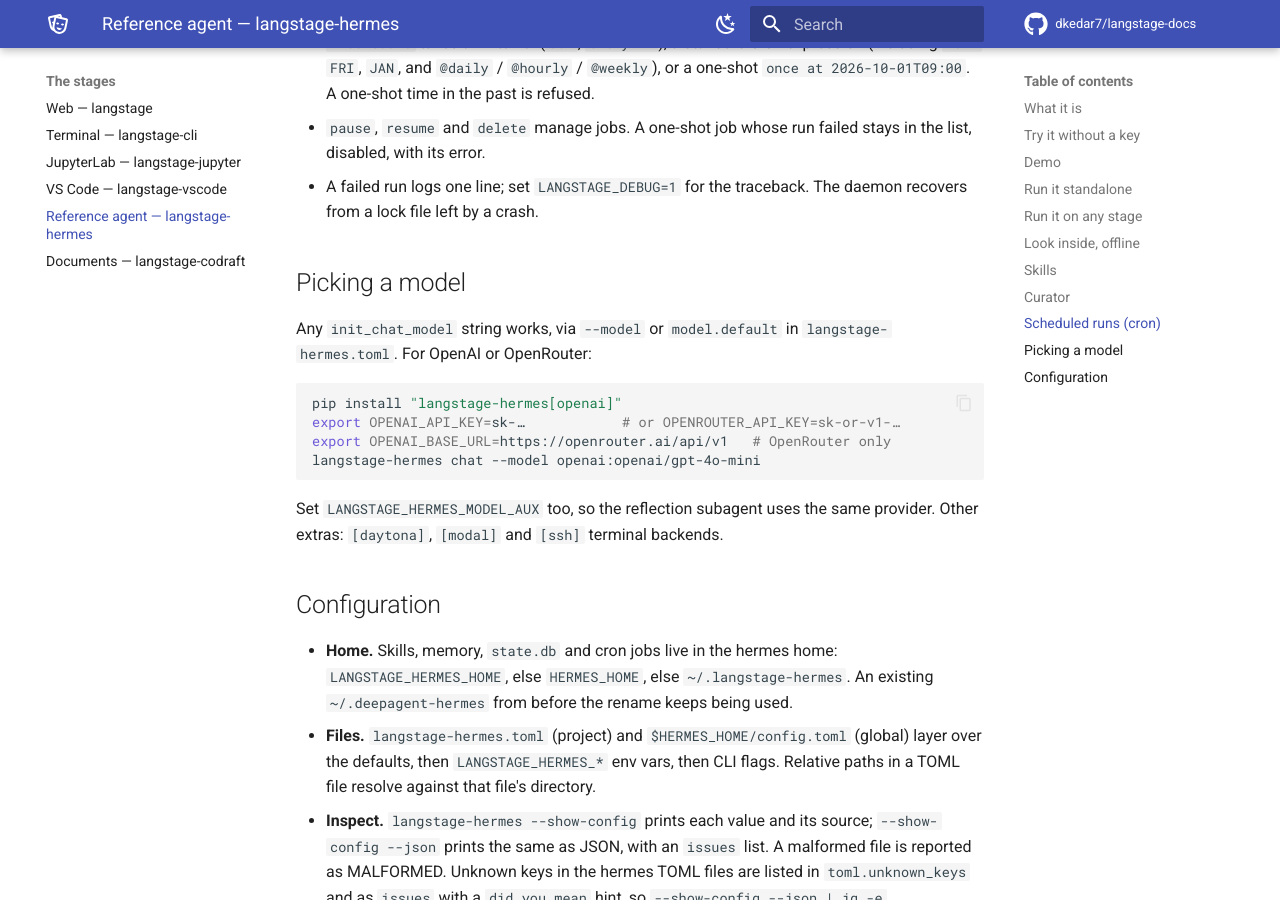
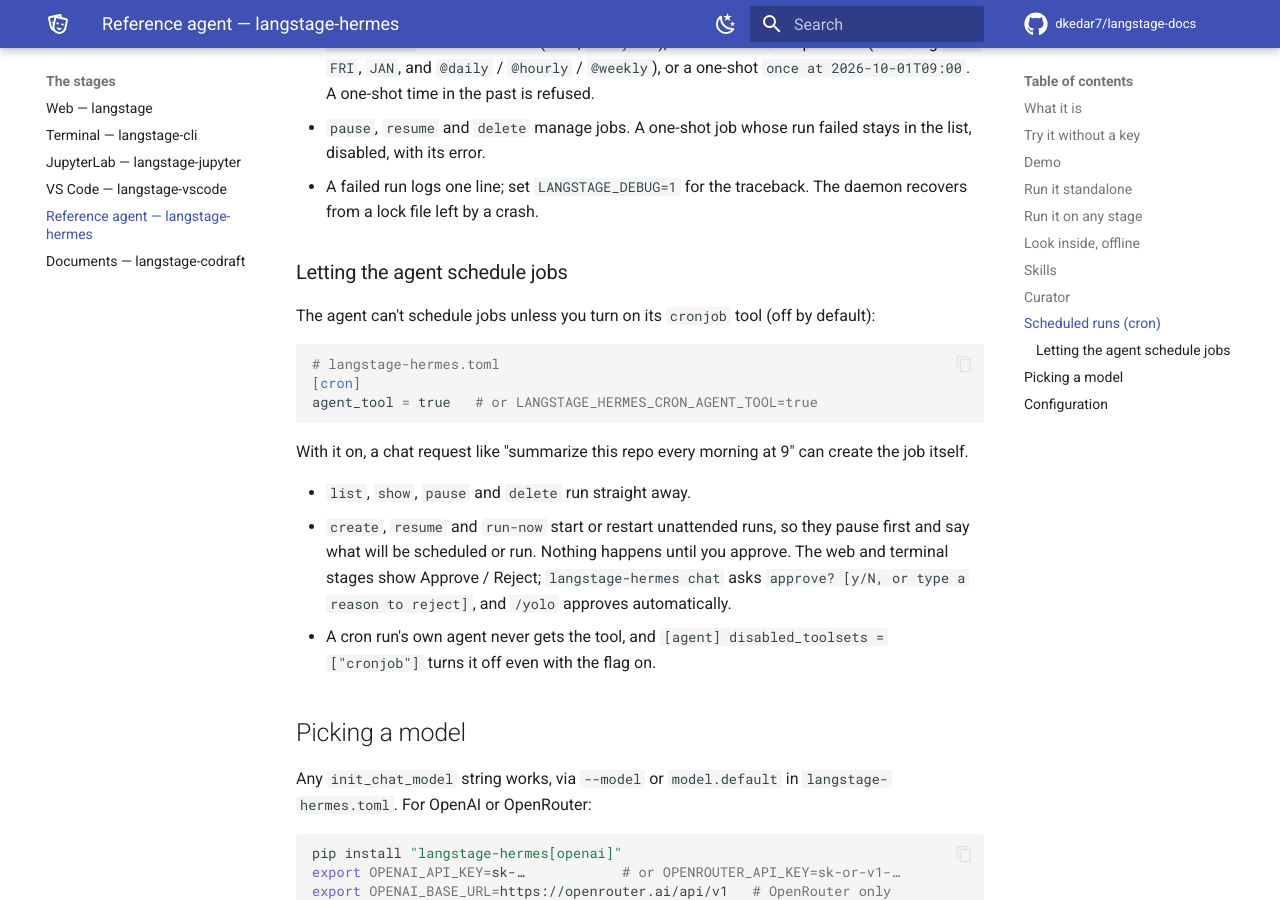
Before and after one commit to dkedar7/langstage-docs, an MkDocs documentation site: the page built from docs/stages/hermes.md, in a window 1280 px wide and 900 px high, scrolled down 3916 px. Built offline with MkDocs 1.6.1 and Material for MkDocs 9.7.7, drawn with Linux system fonts in a browser that asks for light colours; comment, search, counter and statistics services are not loaded.

Commit message:
versions: hermes 0.4.58; document the opt-in cronjob agent tool
Co-Authored-By: Claude Opus 5.5 <noreply@anthropic.com>
Claude-Session: https://claude.ai/code/session_01UifqaVXWAqdPtu6Xy96V58

````diff
--- a/docs/stages/hermes.md
+++ b/docs/stages/hermes.md
@@ -165,6 +165,27 @@ langstage-hermes cron daemon            # run forever
 - A failed run logs one line; set `LANGSTAGE_DEBUG=1` for the traceback. The daemon
   recovers from a lock file left by a crash.
 
+### Letting the agent schedule jobs
+
+The agent can't schedule jobs unless you turn on its `cronjob` tool (off by default):
+
+```toml
+# langstage-hermes.toml
+[cron]
+agent_tool = true   # or LANGSTAGE_HERMES_CRON_AGENT_TOOL=true
+```
+
+With it on, a chat request like "summarize this repo every morning at 9" can create
+the job itself.
+
+- `list`, `show`, `pause` and `delete` run straight away.
+- `create`, `resume` and `run-now` start or restart unattended runs, so they pause
+  first and say what will be scheduled or run. Nothing happens until you approve.
+  The web and terminal stages show Approve / Reject; `langstage-hermes chat` asks
+  `approve? [y/N, or type a reason to reject]`, and `/yolo` approves automatically.
+- A cron run's own agent never gets the tool, and
+  `[agent] disabled_toolsets = ["cronjob"]` turns it off even with the flag on.
+
 ## Picking a model
 
 Any `init_chat_model` string works, via `--model` or `model.default` in
--- a/versions.json
+++ b/versions.json
@@ -4,7 +4,7 @@
     "langstage-core": "1.0.60",
     "langstage": "0.13.65",
     "langstage-cli": "0.6.51",
-    "langstage-hermes": "0.4.57",
+    "langstage-hermes": "0.4.58",
     "langstage-jupyter": "0.6.51",
     "langstage-vscode": "0.5.42",
     "langstage-codraft": "0.5.17"
````
